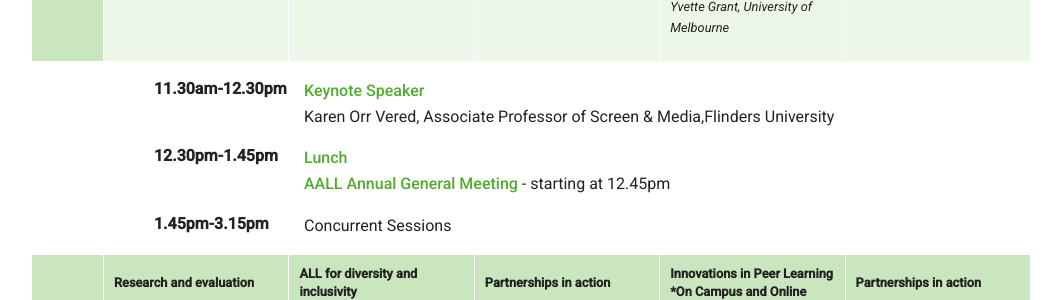
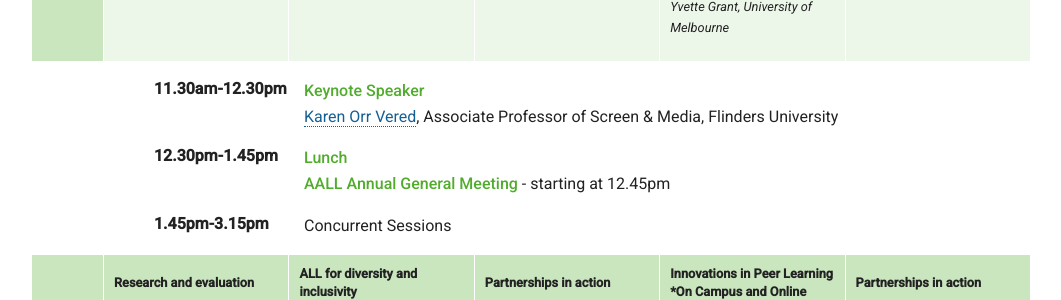
Before and after one commit to aallconference2017/aallconference2017.github.io, a Jekyll site: the page built from program/index.html, in a window 1280 px wide and 900 px high, scrolled down 6446 px. Shown: the part 153-453 px from the top of the window, without its empty margins (113-1174 px from the left). Built offline with Jekyll 4.4.1, drawn with Linux system fonts in a browser that asks for light colours.

Commit message:
Updated 'program/index.html' via CloudCannon

```diff
--- a/program/index.html
+++ b/program/index.html
@@ -255,7 +255,7 @@ show_jump_links: true
                     </table>
                 </div>
             </li>
-            <li><span class="time editable">11.30am-12.30pm</span> <div class="session editable"><p><strong>Keynote Speaker</strong><br />Karen Orr Vered, Associate Professor of Screen &amp; Media,Flinders University</p></div></li>
+            <li><span class="time editable">11.30am-12.30pm</span> <div class="session editable"><p><strong>Keynote Speaker</strong><br /><a href="/keynote-speakers/">Karen Orr Vered</a>, Associate Professor of Screen &amp; Media, Flinders University</p></div></li>
             <li><span class="time editable">12.30pm-1.45pm</span> <div class="session editable"><p><strong>Lunch</strong><br /><strong>AALL Annual General Meeting</strong> - starting at 12.45pm</p></div></li>
             <li><span class="time editable">1.45pm-3.15pm</span> <div class="session editable"><p>Concurrent Sessions</p></div>
                 <div class="scrollbox">
```
